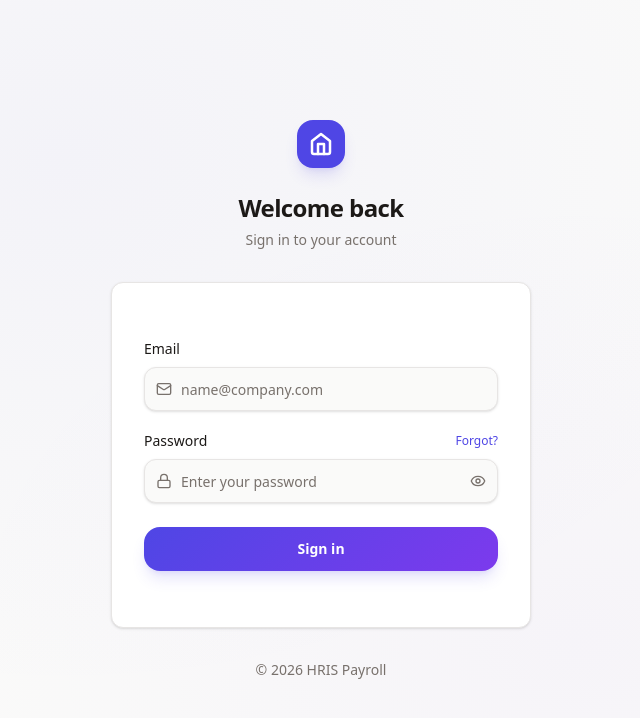
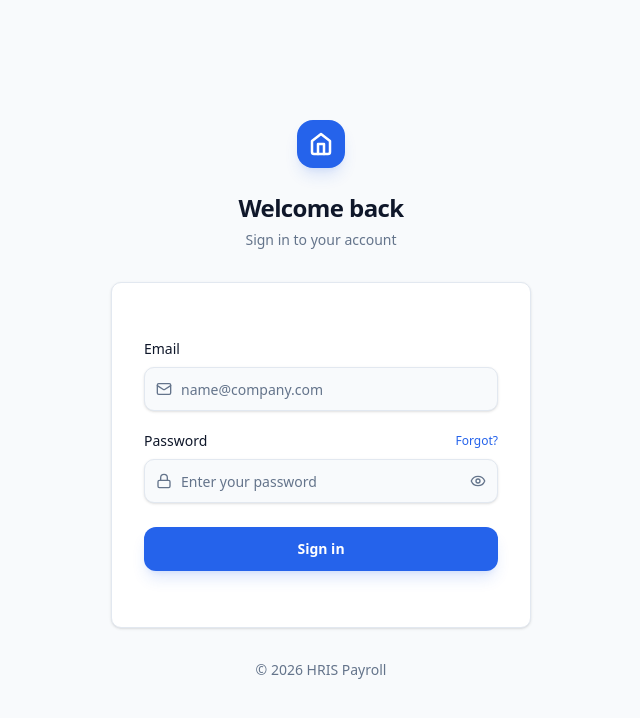
Before and after one commit to BimaSurya00/payroll-admin, a SvelteKit app: page /auth/login in a window 1280 px wide. Shown: the top 718 px of the page, without its empty margins (319-959 px from the left). Built offline with nearby package versions, Linux system fonts and the light colour scheme; no server answers.

Commit message:
feat: improve design UI

```diff
--- a/src/lib/components/app-sidebar.svelte
+++ b/src/lib/components/app-sidebar.svelte
@@ -65,16 +65,16 @@
 </script>
 
 <Sidebar.Root bind:ref variant="sidebar" class="bg-sidebar border-r border-sidebar-border" {...restProps}>
-  <Sidebar.Header class="px-4 h-14 flex items-center gap-3">
-    <div class="w-8 h-8 bg-primary rounded-xl flex items-center justify-center shadow-sm">
+  <Sidebar.Header class="px-4 h-14 flex items-center gap-3 border-b border-sidebar-border/50">
+    <div class="w-8 h-8 bg-primary rounded-md flex items-center justify-center shadow-sm">
       <svg class="w-4 h-4 text-primary-foreground" viewBox="0 0 24 24" fill="none" stroke="currentColor" stroke-width="2.5" stroke-linecap="round" stroke-linejoin="round">
         <path d="M3 9l9-7 9 7v11a2 2 0 0 1-2 2H5a2 2 0 0 1-2-2z"/>
         <polyline points="9 22 9 12 15 12 15 22"/>
       </svg>
     </div>
     <a href="/dashboard" class="flex flex-col leading-none">
-      <span class="text-[15px] font-bold text-foreground tracking-tight">HRIS</span>
-      <span class="text-[10px] font-medium text-muted-foreground">Payroll</span>
+      <span class="text-[16px] font-semibold text-foreground tracking-tight">AcmeHR</span>
+      <span class="text-[11px] font-medium text-muted-foreground">Admin Portal</span>
     </a>
   </Sidebar.Header>
 
--- a/src/lib/components/nav-main.svelte
+++ b/src/lib/components/nav-main.svelte
@@ -27,7 +27,7 @@
 						{#if hasChildren(mainItem)}
 							<Sidebar.MenuButton
 								tooltipContent={mainItem.title}
-								class="w-full text-sidebar-foreground hover:text-foreground hover:bg-accent data-[active=true]:bg-accent data-[active=true]:text-accent-foreground rounded-lg h-9 transition-all duration-150 group"
+								class="w-full text-sidebar-foreground hover:text-foreground hover:bg-accent data-[active=true]:bg-accent data-[active=true]:text-accent-foreground rounded-md h-9 transition-all duration-150 group"
 							>
 								<div class="flex items-center gap-3">
 									<mainItem.icon class="w-4 h-4 opacity-60 group-data-[active=true]:opacity-100 group-hover:opacity-80" />
@@ -68,7 +68,7 @@
 						{:else}
 							<Sidebar.MenuButton
 								tooltipContent={mainItem.title}
-								class="w-full text-sidebar-foreground hover:text-foreground hover:bg-accent data-[active=true]:bg-accent data-[active=true]:text-accent-foreground rounded-lg h-9 transition-all duration-150 group"
+								class="w-full text-sidebar-foreground hover:text-foreground hover:bg-accent data-[active=true]:bg-accent data-[active=true]:text-accent-foreground rounded-md h-9 transition-all duration-150 group"
 							>
 								{#snippet child({ props })}
 									<a href={mainItem.url} {...props} class="flex items-center gap-3 w-full">
--- a/src/routes/dashboard/+layout.svelte
+++ b/src/routes/dashboard/+layout.svelte
@@ -37,7 +37,7 @@
 <Sidebar.Provider>
   <AppSidebar />
   <Sidebar.Inset class="bg-background min-h-screen">
-    <header class="flex h-12 shrink-0 items-center gap-3 border-b border-border bg-background/80 backdrop-blur-lg sticky top-0 z-30 px-6">
+    <header class="flex h-14 shrink-0 items-center gap-3 border-b border-border bg-card sticky top-0 z-30 px-6">
       <Sidebar.Trigger class="text-muted-foreground hover:text-foreground hover:bg-accent rounded-lg transition-colors h-8 w-8" />
       <Separator orientation="vertical" class="h-4 bg-border" />
       <Breadcrumb.Root>
--- a/src/routes/layout.css
+++ b/src/routes/layout.css
@@ -5,88 +5,84 @@
 @custom-variant dark (&:is(.dark *));
 
 :root {
-  --radius: 0.75rem;
-  --background: #fafaf9;
-  --foreground: #1c1917;
+  --radius: 0.5rem;
+  --background: #f8fafc;
+  --foreground: #0f172a;
   --card: #ffffff;
-  --card-foreground: #1c1917;
+  --card-foreground: #0f172a;
   --popover: #ffffff;
-  --popover-foreground: #1c1917;
-  --primary: #4f46e5;
+  --popover-foreground: #0f172a;
+  --primary: #2563eb;
   --primary-foreground: #ffffff;
-  --secondary: #f5f5f4;
-  --secondary-foreground: #1c1917;
-  --muted: #f5f5f4;
-  --muted-foreground: #78716c;
-  --accent: #eef2ff;
-  --accent-foreground: #3730a3;
-  --destructive: #dc2626;
-  --border: #e7e5e4;
-  --input: #e7e5e4;
-  --ring: #4f46e5;
-  --chart-1: #4f46e5;
+  --secondary: #f1f5f9;
+  --secondary-foreground: #0f172a;
+  --muted: #f1f5f9;
+  --muted-foreground: #64748b;
+  --accent: #eff6ff;
+  --accent-foreground: #1d4ed8;
+  --destructive: #ef4444;
+  --border: #e2e8f0;
+  --input: #e2e8f0;
+  --ring: #2563eb;
+  --chart-1: #2563eb;
   --chart-2: #059669;
   --chart-3: #d97706;
   --chart-4: #7c3aed;
   --chart-5: #db2777;
-  --sidebar: #fafaf9;
-  --sidebar-foreground: #57534e;
-  --sidebar-primary: #4f46e5;
+  --sidebar: #ffffff;
+  --sidebar-foreground: #475569;
+  --sidebar-primary: #2563eb;
   --sidebar-primary-foreground: #ffffff;
-  --sidebar-accent: #eef2ff;
-  --sidebar-accent-foreground: #312e81;
-  --sidebar-border: #e7e5e4;
-  --sidebar-ring: #4f46e5;
-  --gradient-start: #4f46e5;
-  --gradient-end: #7c3aed;
-  --success: #059669;
-  --warning: #d97706;
-  --info: #2563eb;
+  --sidebar-accent: #eff6ff;
+  --sidebar-accent-foreground: #1d4ed8;
+  --sidebar-border: #e2e8f0;
+  --sidebar-ring: #2563eb;
+  --success: #16a34a;
+  --warning: #ea580c;
+  --info: #0284c7;
 }
 
 .dark {
-  --background: #0c0a09;
-  --foreground: #fafaf9;
-  --card: #1c1917;
-  --card-foreground: #fafaf9;
-  --popover: #1c1917;
-  --popover-foreground: #fafaf9;
-  --primary: #818cf8;
-  --primary-foreground: #0c0a09;
-  --secondary: #292524;
-  --secondary-foreground: #fafaf9;
-  --muted: #292524;
-  --muted-foreground: #a8a29e;
-  --accent: rgba(99, 102, 241, 0.12);
-  --accent-foreground: #a5b4fc;
+  --background: #0f172a;
+  --foreground: #f8fafc;
+  --card: #1e293b;
+  --card-foreground: #f8fafc;
+  --popover: #1e293b;
+  --popover-foreground: #f8fafc;
+  --primary: #3b82f6;
+  --primary-foreground: #ffffff;
+  --secondary: #334155;
+  --secondary-foreground: #f8fafc;
+  --muted: #334155;
+  --muted-foreground: #94a3b8;
+  --accent: rgba(59, 130, 246, 0.15);
+  --accent-foreground: #60a5fa;
   --destructive: #f87171;
-  --border: rgba(255, 255, 255, 0.06);
-  --input: rgba(255, 255, 255, 0.06);
-  --ring: #818cf8;
-  --chart-1: #818cf8;
+  --border: #334155;
+  --input: #334155;
+  --ring: #3b82f6;
+  --chart-1: #3b82f6;
   --chart-2: #34d399;
   --chart-3: #fbbf24;
   --chart-4: #c084fc;
   --chart-5: #f472b6;
-  --sidebar: #0c0a09;
-  --sidebar-foreground: #a8a29e;
-  --sidebar-primary: #818cf8;
-  --sidebar-primary-foreground: #0c0a09;
-  --sidebar-accent: rgba(99, 102, 241, 0.1);
-  --sidebar-accent-foreground: #a5b4fc;
-  --sidebar-border: rgba(255, 255, 255, 0.05);
-  --sidebar-ring: #818cf8;
-  --gradient-start: #818cf8;
-  --gradient-end: #a78bfa;
-  --success: #34d399;
-  --warning: #fbbf24;
-  --info: #60a5fa;
+  --sidebar: #0f172a;
+  --sidebar-foreground: #cbd5e1;
+  --sidebar-primary: #3b82f6;
+  --sidebar-primary-foreground: #ffffff;
+  --sidebar-accent: rgba(59, 130, 246, 0.15);
+  --sidebar-accent-foreground: #60a5fa;
+  --sidebar-border: #1e293b;
+  --sidebar-ring: #3b82f6;
+  --success: #22c55e;
+  --warning: #f97316;
+  --info: #38bdf8;
 }
 
 @theme inline {
-  --radius-sm: calc(var(--radius) - 4px);
-  --radius-md: calc(var(--radius) - 2px);
-  --radius-lg: var(--radius);
+  --radius-sm: calc(var(--radius) - 2px);
+  --radius-md: var(--radius);
+  --radius-lg: calc(var(--radius) + 2px);
   --radius-xl: calc(var(--radius) + 4px);
   --color-background: var(--background);
   --color-foreground: var(--foreground);
@@ -119,8 +115,6 @@
   --color-sidebar-accent-foreground: var(--sidebar-accent-foreground);
   --color-sidebar-border: var(--sidebar-border);
   --color-sidebar-ring: var(--sidebar-ring);
-  --color-gradient-start: var(--gradient-start);
-  --color-gradient-end: var(--gradient-end);
   --color-success: var(--success);
   --color-warning: var(--warning);
   --color-info: var(--info);
@@ -140,70 +134,43 @@
   }
 
   .dark {
-    ::-webkit-scrollbar { width: 4px; height: 4px; }
+    ::-webkit-scrollbar { width: 6px; height: 6px; }
     ::-webkit-scrollbar-track { background: transparent; }
-    ::-webkit-scrollbar-thumb { background: #292524; border-radius: 100px; }
-    ::-webkit-scrollbar-thumb:hover { background: #44403c; }
+    ::-webkit-scrollbar-thumb { background: #334155; border-radius: 10px; }
+    ::-webkit-scrollbar-thumb:hover { background: #475569; }
   }
   :not(.dark) {
-    ::-webkit-scrollbar { width: 5px; height: 5px; }
+    ::-webkit-scrollbar { width: 6px; height: 6px; }
     ::-webkit-scrollbar-track { background: transparent; }
-    ::-webkit-scrollbar-thumb { background: #d6d3d1; border-radius: 100px; }
-    ::-webkit-scrollbar-thumb:hover { background: #a8a29e; }
+    ::-webkit-scrollbar-thumb { background: #cbd5e1; border-radius: 10px; }
+    ::-webkit-scrollbar-thumb:hover { background: #94a3b8; }
   }
 
-  ::selection { background: rgba(79, 70, 229, 0.12); color: inherit; }
+  ::selection { background: rgba(37, 99, 235, 0.15); color: inherit; }
   :focus-visible { outline: 2px solid var(--ring); outline-offset: 2px; }
 }
 
 @layer utilities {
-  .gradient-primary { background: linear-gradient(135deg, var(--gradient-start), var(--gradient-end)); }
-  .gradient-text {
-    background: linear-gradient(135deg, var(--gradient-start), var(--gradient-end));
-    -webkit-background-clip: text;
-    -webkit-text-fill-color: transparent;
-    background-clip: text;
-  }
-
-  .surface-card { background: var(--card); border: 1px solid var(--border); border-radius: var(--radius); }
-  .surface-elevated { background: var(--card); border: 1px solid var(--border); border-radius: var(--radius); }
+  .surface-card { background: var(--card); border: 1px solid var(--border); border-radius: var(--radius-lg); }
+  .surface-elevated { background: var(--card); border: 1px solid var(--border); border-radius: var(--radius-lg); box-shadow: 0 1px 3px 0 rgb(0 0 0 / 0.1), 0 1px 2px -1px rgb(0 0 0 / 0.1); }
 
   .stat-card {
-    @apply relative overflow-hidden rounded-xl;
+    @apply relative overflow-hidden rounded-lg;
     background: var(--card);
     border: 1px solid var(--border);
     transition: all 0.2s ease;
   }
-  :not(.dark) .stat-card:hover {
-    box-shadow: 0 4px 20px rgba(0,0,0,0.06);
-    border-color: #d6d3d1;
-  }
-  .dark .stat-card:hover {
-    border-color: rgba(255,255,255,0.08);
-    box-shadow: 0 2px 12px rgba(0,0,0,0.3);
+  :not(.dark) .stat-card {
+    box-shadow: 0 1px 2px 0 rgba(0,0,0,0.05);
   }
 
   .auth-bg {
-    background:
-      radial-gradient(ellipse at 30% 20%, rgba(79,70,229,0.04), transparent 60%),
-      radial-gradient(ellipse at 70% 80%, rgba(124,58,237,0.03), transparent 50%),
-      #fafaf9;
-  }
-  .dark .auth-bg {
-    background:
-      radial-gradient(ellipse at 30% 20%, rgba(129,140,248,0.04), transparent 60%),
-      radial-gradient(ellipse at 70% 80%, rgba(192,132,252,0.03), transparent 50%),
-      #0c0a09;
+    background-color: var(--background);
   }
 
   .table-row-hover { @apply transition-colors duration-150; }
-  :not(.dark) .table-row-hover:hover { background: #fafaf9; }
-  .dark .table-row-hover:hover { background: rgba(255,255,255,0.02); }
-
-  .shadow-card { box-shadow: 0 1px 2px rgba(0,0,0,0.03); }
-  .shadow-card-hover { box-shadow: 0 8px 32px rgba(0,0,0,0.06), 0 2px 6px rgba(0,0,0,0.03); }
-  .dark .shadow-card { box-shadow: none; }
-  .dark .shadow-card-hover { box-shadow: 0 4px 16px rgba(0,0,0,0.3); }
+  :not(.dark) .table-row-hover:hover { background: #f8fafc; }
+  .dark .table-row-hover:hover { background: #1e293b; }
 
   @keyframes fade-in { from { opacity: 0; transform: translateY(4px); } to { opacity: 1; transform: translateY(0); } }
   .animate-fade-in { animation: fade-in 0.25s ease-out; }
```
Also changed, not shown: src/lib/components/nav-user.svelte (+8 -8 lines).
